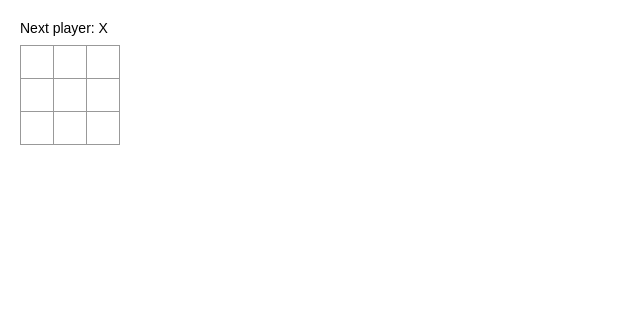
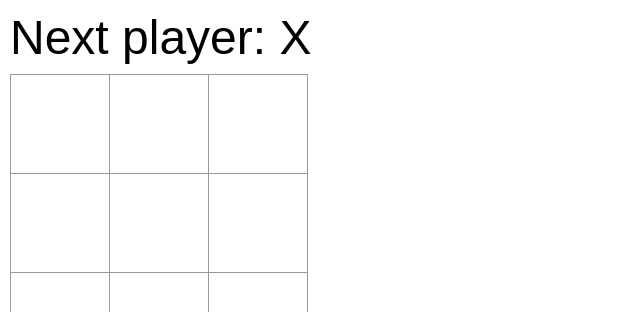
Before and after one commit to seanbabb/tic-tac-toe, a React (Create React App) app: page / in a window 1280 px wide. Shown: the top 312 px of the page, without its empty margins (0-640 px from the left). Built offline with nearby package versions, Linux system fonts and the light colour scheme.

Commit message:
update styles

```diff
--- a/src/components/Square/Square.css
+++ b/src/components/Square/Square.css
@@ -2,15 +2,15 @@
     background: #fff;
     border: 1px solid #999;
     float: left;
-    font-size: 24px;
+    font-size: 4rem;
     font-weight: bold;
     line-height: 34px;
-    height: 34px;
+    height: 100px;
     margin-right: -1px;
     margin-top: -1px;
     padding: 0;
     text-align: center;
-    width: 34px;
+    width: 100px;
 }
 .square:focus {
     outline: none;
--- a/src/index.css
+++ b/src/index.css
@@ -1,4 +1,8 @@
 body {
-    font: 14px "Century Gothic", Futura, sans-serif;
-    margin: 20px;
+    font: 3rem "Century Gothic", Futura, sans-serif;
+    margin: 10px;
 }
+
+#root {
+    min-width: 500px;
+}
```
